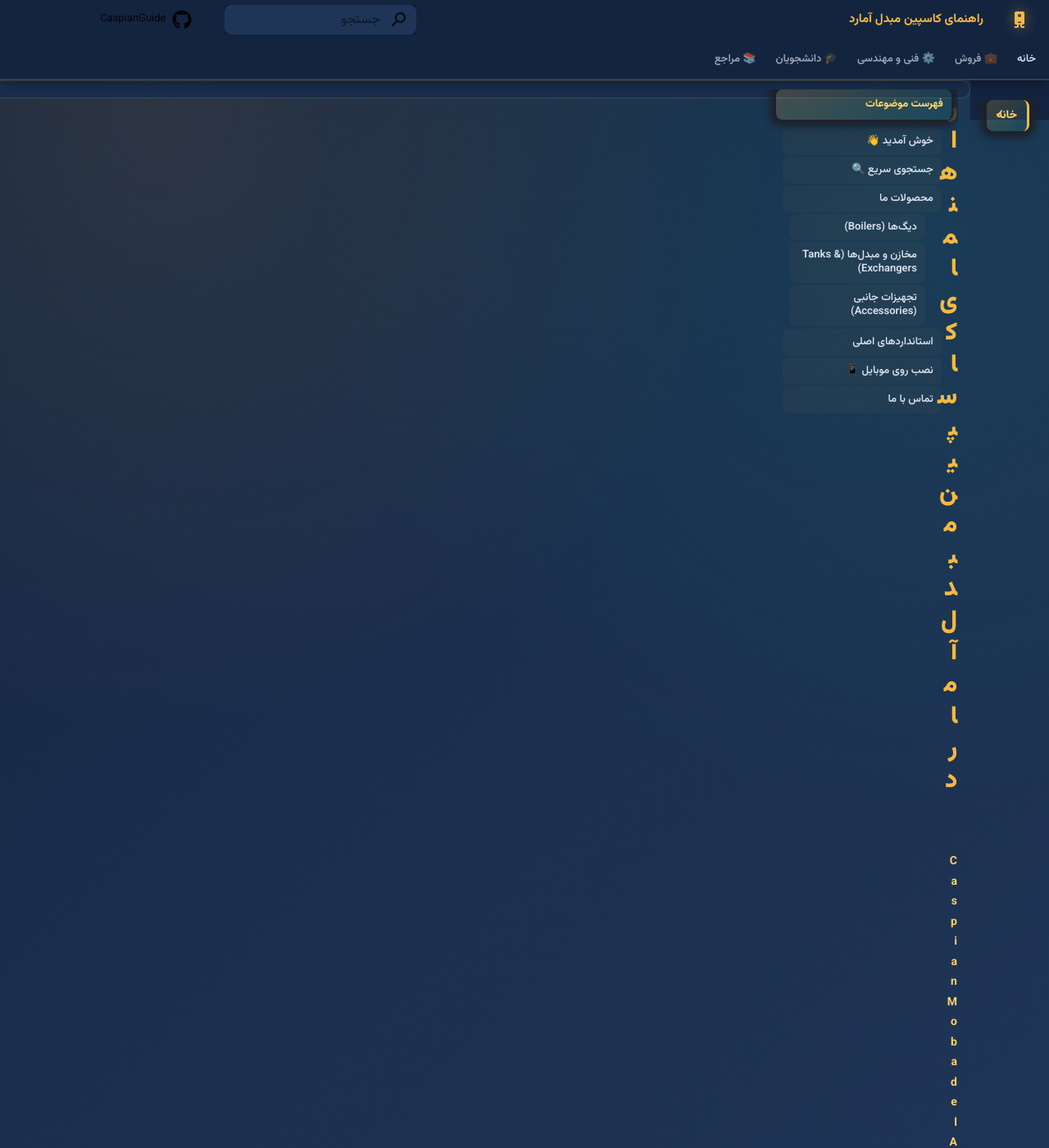
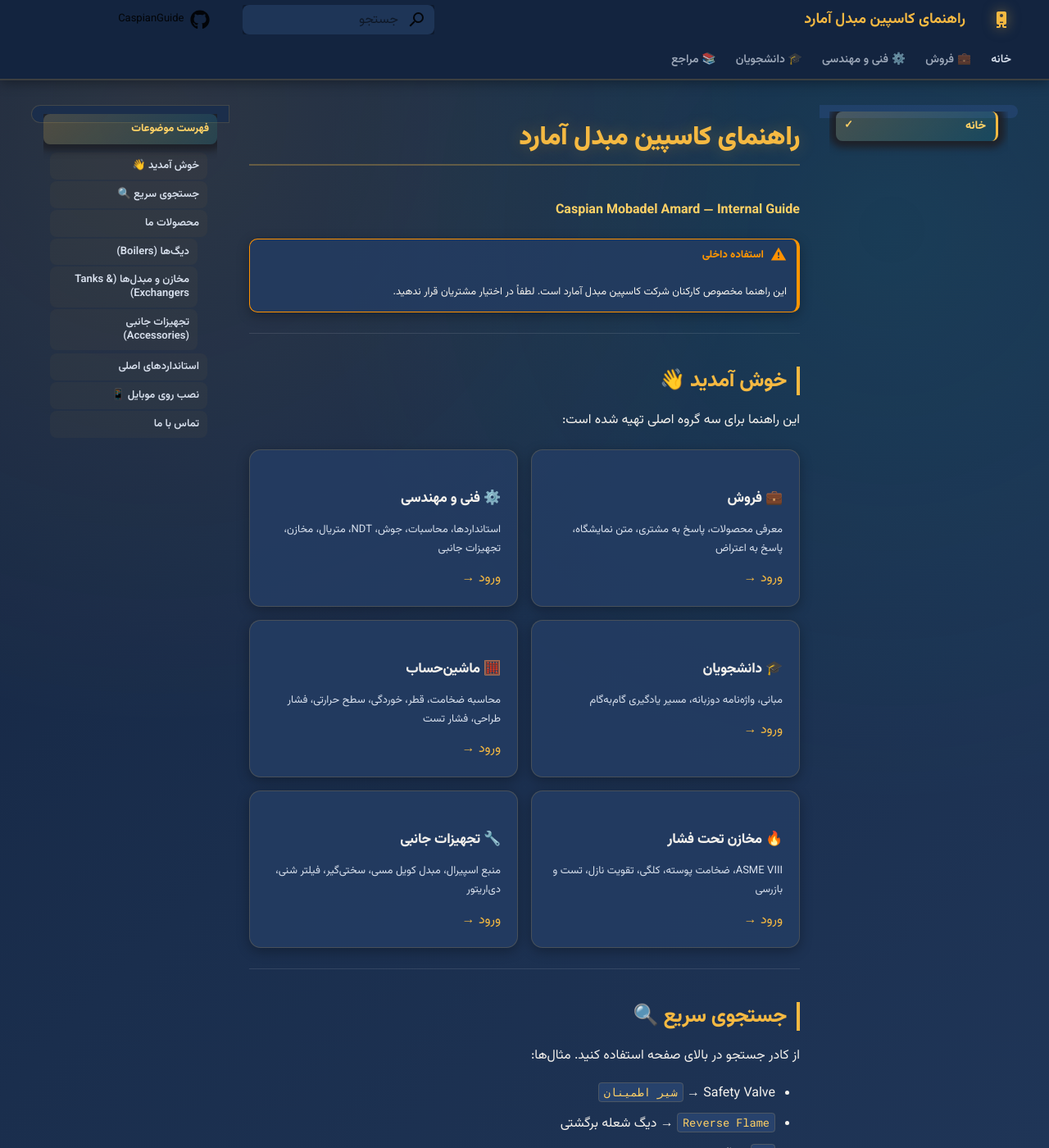
Before and after one commit to caspianmobadelamard/CaspianGuide, an MkDocs documentation site: the page built from docs/index.md, in a window 1280 px wide and 1400 px high. Shown: the whole window at 82% size. Built offline with MkDocs 1.6.1 and Material for MkDocs 9.7.7, drawn with Linux system fonts in a browser that asks for light colours; comment, search, counter and statistics services are not loaded; some of the changed text lies outside the part shown.

Commit message:
Fix desktop layout while keeping mobile full-width

```diff
--- a/docs/stylesheets/extra.css
+++ b/docs/stylesheets/extra.css
@@ -1,6 +1,6 @@
 /* ============================================
-   CaspianGuide — Navy Gold v5
-   Mobile-First Fix
+   CaspianGuide — Navy Gold v6
+   Desktop + Mobile Optimized
    ============================================ */
 @import url('https://fonts.googleapis.com/css2?family=Vazirmatn:wght@300;400;500;600;700;800;900&display=swap');
 
@@ -23,6 +23,7 @@
 
   --gradient-royal: linear-gradient(135deg, #f5b942 0%, #14b8a6 100%);
   --gradient-primary: linear-gradient(135deg, #f5b942 0%, #ff9500 100%);
+  --gradient-warm: linear-gradient(135deg, #ff6b6b 0%, #f5b942 100%);
 
   --border-soft: rgba(245,185,66,0.18);
 
@@ -31,45 +32,6 @@
   --md-primary-fg-color: #f5b942;
   --md-accent-fg-color: #14b8a6;
   --md-code-bg-color: #243c62;
-}
-
-/* ============================================
-   ✅ حیاتی: رفع مشکل عرض باریک
-   ============================================ */
-
-/* کل صفحه */
-html, body {
-  width: 100% !important;
-  max-width: 100% !important;
-  overflow-x: hidden !important;
-}
-
-/* کانتینر اصلی */
-.md-container,
-.md-main,
-.md-main__inner,
-.md-content,
-.md-grid {
-  max-width: 100% !important;
-  width: 100% !important;
-  margin: 0 !important;
-  padding: 0 !important;
-}
-
-/* محتوای اصلی */
-.md-content__inner {
-  max-width: 100% !important;
-  width: 100% !important;
-  margin: 0 !important;
-  padding: 16px !important;
-  background: transparent !important;
-  border-radius: 0 !important;
-  box-shadow: none !important;
-  border: none !important;
-}
-
-.md-content__inner::before {
-  display: none !important;
 }
 
 /* ============================================
@@ -85,6 +47,7 @@ body {
   background-size: cover !important;
   color: #f5f2ed;
   font-family: 'Vazirmatn', sans-serif;
+  overflow-x: hidden;
 }
 
 /* ============================================
@@ -94,19 +57,11 @@ body {
   background: rgba(20,36,64,0.98) !important;
   border-bottom: 1px solid rgba(245,185,66,0.18);
   box-shadow: 0 2px 15px rgba(0,0,0,0.4) !important;
-  width: 100% !important;
-  max-width: 100% !important;
-}
-
-.md-header__inner {
-  max-width: 100% !important;
-  padding: 0 12px !important;
 }
 
 .md-header__title {
   font-weight: 800;
   color: #f5b942 !important;
-  font-size: 15px !important;
 }
 
 .md-header__button {
@@ -125,23 +80,11 @@ body {
 .md-tabs {
   background: rgba(20,36,64,0.98) !important;
   border-bottom: 1px solid rgba(245,185,66,0.18);
-  width: 100% !important;
-  max-width: 100% !important;
-}
-
-.md-tabs__inner {
-  max-width: 100% !important;
-  padding: 0 8px !important;
-}
-
-.md-tabs__list {
-  padding: 0 !important;
 }
 
 .md-tabs__link {
   color: #d8e0ed !important;
   font-weight: 600;
-  font-size: 13px !important;
 }
 
 .md-tabs__link--active {
@@ -153,19 +96,10 @@ body {
 }
 
 /* ============================================
-   Sidebar (منوی موبایل)
+   Sidebar
    ============================================ */
 .md-sidebar {
-  background: rgba(20,36,64,0.98) !important;
-  width: 100% !important;
-}
-
-.md-sidebar--primary {
-  width: auto !important;
-}
-
-.md-nav {
-  padding: 0 8px !important;
+  background: rgba(45,80,140,0.4) !important;
 }
 
 .md-nav__title {
@@ -180,11 +114,12 @@ body {
 
 .md-nav__link {
   border-radius: 8px;
-  padding: 10px 12px !important;
+  padding: 9px 12px !important;
   color: #d8e0ed !important;
   font-weight: 600;
   margin-bottom: 2px;
   cursor: pointer;
+  transition: all 0.3s;
 }
 
 .md-nav__link:hover {
@@ -197,6 +132,7 @@ body {
   color: #ffd166 !important;
   font-weight: 800;
   border-right: 3px solid #f5b942;
+  position: relative;
 }
 
 .md-nav__link--active::after {
@@ -212,17 +148,32 @@ body {
   color: #f5b942 !important;
   width: 16px;
   height: 16px;
+  transition: transform 0.3s;
 }
 
 .md-nav__icon svg {
   fill: #f5b942 !important;
 }
 
+.md-nav__icon:hover,
+.md-nav__link:hover .md-nav__icon {
+  color: #ffd166 !important;
+  transform: rotate(90deg) scale(1.1);
+}
+
+.md-nav__item--nested > .md-nav__link .md-nav__icon svg {
+  fill: #f5b942 !important;
+}
+
+.md-nav__link--active .md-nav__icon svg {
+  fill: #ffd166 !important;
+}
+
 /* ============================================
-   TOC (فهرست موضوعات)
+   TOC
    ============================================ */
 .md-sidebar--secondary {
-  background: rgba(26,46,77,0.98) !important;
+  background: rgba(26,46,77,0.9) !important;
   border-radius: 10px;
   padding: 10px;
   border: 1px solid rgba(245,185,66,0.18);
@@ -234,6 +185,7 @@ body {
   font-size: 13px;
   padding: 10px;
   border-radius: 8px;
+  border: none !important;
 }
 
 .md-sidebar--secondary .md-nav__link {
@@ -245,6 +197,14 @@ body {
   background: rgba(245,185,66,0.04);
   display: block;
   cursor: pointer;
+  transition: all 0.3s;
+}
+
+.md-sidebar--secondary .md-nav__link:hover {
+  color: #ffd166 !important;
+  background: rgba(245,185,66,0.15);
+  border-right: 3px solid #f5b942;
+  padding-right: 14px !important;
 }
 
 .md-sidebar--secondary .md-nav__link--active {
@@ -260,10 +220,9 @@ body {
 .md-typeset h1 {
   color: #f5b942 !important;
   font-weight: 900;
-  font-size: 1.5rem !important;
   border-bottom: 2px solid rgba(245,185,66,0.3);
   padding-bottom: 10px;
-  margin-bottom: 16px;
+  text-shadow: 0 0 20px rgba(245,185,66,0.3);
 }
 
 .md-typeset h2 {
@@ -271,13 +230,11 @@ body {
   border-right: 4px solid #f5b942;
   padding-right: 12px;
   font-weight: 800;
-  font-size: 1.2rem !important;
 }
 
 .md-typeset h3 {
   color: #14b8a6;
   font-weight: 700;
-  font-size: 1.05rem !important;
 }
 
 .md-typeset h4 {
@@ -290,13 +247,12 @@ body {
    ============================================ */
 .md-typeset {
   color: #f5f2ed;
-  font-size: 14px;
-  line-height: 1.75;
 }
 
 .md-typeset p,
 .md-typeset li {
   color: #f5f2ed;
+  line-height: 1.85;
 }
 
 .md-typeset strong {
@@ -307,6 +263,7 @@ body {
 .md-typeset a {
   color: #f5b942;
   text-decoration: none;
+  transition: color 0.2s;
 }
 
 .md-typeset a:hover {
@@ -321,25 +278,28 @@ body {
   border: 1px solid rgba(245,185,66,0.18);
   border-radius: 10px;
   overflow: hidden;
-  display: block;
-  overflow-x: auto;
-  white-space: nowrap;
-  font-size: 13px;
+  box-shadow: 0 4px 15px rgba(0,0,0,0.3);
 }
 
 .md-typeset table:not([class]) th {
   background: linear-gradient(135deg, rgba(245,185,66,0.18), rgba(20,184,166,0.12)) !important;
   color: #ffd166 !important;
   font-weight: 800;
-  padding: 10px !important;
-  font-size: 12px;
+  border-bottom: 1px solid rgba(245,185,66,0.25) !important;
 }
 
 .md-typeset table:not([class]) td {
   border-bottom: 1px solid rgba(245,185,66,0.18) !important;
   color: #f5f2ed;
-  padding: 10px !important;
-  font-size: 12px;
+}
+
+.md-typeset table:not([class]) tr:hover td {
+  background: rgba(245,185,66,0.06);
+}
+
+.md-typeset table:not([class]) tr:hover td:first-child {
+  color: #f5b942;
+  font-weight: 800;
 }
 
 /* ============================================
@@ -349,21 +309,18 @@ body {
   background: rgba(36,60,98,0.85);
   border-right: 4px solid #f5b942;
   border-radius: 10px;
-  padding: 12px 14px;
-  margin: 12px 0;
-  font-size: 13px;
+  box-shadow: 0 4px 15px rgba(0,0,0,0.3);
 }
 
 .md-typeset .admonition.success { border-right-color: #14b8a6; }
 .md-typeset .admonition.warning { border-right-color: #ff9500; }
 .md-typeset .admonition.danger { border-right-color: #ff6b6b; }
+.md-typeset .admonition.tip { border-right-color: #f5b942; }
 
 .md-typeset .admonition-title {
   background: transparent !important;
   color: #f5b942 !important;
   font-weight: 800;
-  font-size: 13px;
-  margin-bottom: 6px;
 }
 
 .md-typeset .admonition.success > .admonition-title { color: #14b8a6 !important; }
@@ -388,11 +345,9 @@ body {
   background: rgba(36,60,98,0.9) !important;
   border: 1px solid rgba(245,185,66,0.18);
   border-radius: 10px;
-  padding: 12px !important;
   direction: ltr;
   text-align: left;
-  overflow-x: auto;
-  font-size: 12px;
+  box-shadow: 0 4px 15px rgba(0,0,0,0.3);
 }
 
 .md-typeset pre > code {
@@ -407,31 +362,58 @@ body {
    ============================================ */
 .product-grid {
   display: grid;
-  grid-template-columns: 1fr;
-  gap: 12px;
-  margin: 16px 0;
+  grid-template-columns: repeat(auto-fill, minmax(280px, 1fr));
+  gap: 16px;
+  margin: 20px 0;
 }
 
 .product-card {
   background: rgba(36,60,98,0.9);
   border: 1px solid rgba(245,185,66,0.18);
-  border-radius: 12px;
-  padding: 16px;
+  border-radius: 14px;
+  padding: 20px;
   position: relative;
+  overflow: hidden;
+  box-shadow: 0 4px 15px rgba(0,0,0,0.3);
+  transition: transform 0.3s, box-shadow 0.3s;
+}
+
+.product-card::before {
+  content: '';
+  position: absolute;
+  top: 0; right: 0; left: 0;
+  height: 3px;
+  background: var(--gradient-primary);
+  transform: scaleX(0);
+  transform-origin: right;
+  transition: transform 0.4s;
+}
+
+.product-card:hover {
+  transform: translateY(-6px);
+  box-shadow: 0 12px 30px rgba(0,0,0,0.4);
+}
+
+.product-card:hover::before {
+  transform: scaleX(1);
 }
 
 .product-card h3 {
-  font-size: 16px;
+  font-size: 17px;
   font-weight: 800;
   color: #f5f2ed;
   margin-bottom: 6px;
 }
 
+.product-card:hover h3 {
+  color: #f5b942;
+}
+
 .product-card p {
   color: #d8e0ed;
   font-size: 13px;
-  line-height: 1.7;
-  margin-bottom: 10px;
+  line-height: 1.8;
+  margin-bottom: 12px;
 }
 
 .product-card strong {
@@ -439,12 +421,12 @@ body {
   font-style: italic;
   font-size: 12px;
   display: block;
-  margin-bottom: 6px;
+  margin-bottom: 8px;
 }
 
 .product-card .badge {
   display: inline-block;
-  padding: 4px 10px;
+  padding: 5px 12px;
   background: rgba(245,185,66,0.12);
   border: 1px solid rgba(245,185,66,0.3);
   border-radius: 16px;
@@ -459,9 +441,20 @@ body {
 .calculator {
   background: rgba(36,60,98,0.9);
   border: 1px solid rgba(245,185,66,0.18);
-  border-radius: 12px;
-  padding: 16px;
-  margin: 16px 0;
+  border-radius: 14px;
+  padding: 22px;
+  margin: 20px 0;
+  position: relative;
+  overflow: hidden;
+  box-shadow: 0 8px 25px rgba(0,0,0,0.35);
+}
+
+.calculator::before {
+  content: '';
+  position: absolute;
+  top: 0; right: 0; left: 0;
+  height: 3px;
+  background: var(--gradient-royal);
 }
 
 .calc-formula {
@@ -469,21 +462,21 @@ body {
   background: rgba(20,184,166,0.08);
   border: 1px dashed rgba(20,184,166,0.4);
   border-radius: 8px;
-  padding: 12px;
+  padding: 14px;
   color: #14b8a6;
-  font-size: 13px;
+  font-size: 14px;
   direction: ltr;
   text-align: center;
-  margin: 12px 0;
+  margin: 16px 0;
   font-weight: 800;
   overflow-x: auto;
 }
 
 .calculator label {
   display: block;
-  margin: 10px 0 4px;
+  margin: 12px 0 6px;
   color: #d8e0ed;
-  font-size: 13px;
+  font-size: 13.5px;
   font-weight: 600;
 }
 
@@ -496,7 +489,7 @@ body {
 .calculator input,
 .calculator select {
   width: 100%;
-  padding: 10px 12px;
+  padding: 11px 14px;
   background: rgba(47,77,126,0.6);
   border: 1.5px solid rgba(245,185,66,0.18);
   border-radius: 8px;
@@ -507,12 +500,20 @@ body {
   direction: ltr;
   text-align: left;
   box-sizing: border-box;
+  transition: all 0.3s;
+}
+
+.calculator input:focus,
+.calculator select:focus {
+  outline: none;
+  border-color: #f5b942;
+  background: rgba(47,77,126,0.9);
 }
 
 .calculator button {
   width: 100%;
-  margin-top: 12px;
-  padding: 12px;
+  margin-top: 16px;
+  padding: 14px;
   background: var(--gradient-royal);
   color: #142440;
   border: none;
@@ -521,7 +522,13 @@ body {
   font-size: 14px;
   font-weight: 900;
   cursor: pointer;
-  box-sizing: border-box;
+  transition: transform 0.3s, box-shadow 0.3s;
+  box-shadow: 0 6px 20px rgba(245,185,66,0.3);
+}
+
+.calculator button:hover {
+  transform: translateY(-2px);
+  box-shadow: 0 10px 25px rgba(245,185,66,0.45);
 }
 
 /* ============================================
@@ -573,37 +580,149 @@ code {
 /* ============================================
    Scrollbar
    ============================================ */
-::-webkit-scrollbar { width: 6px; height: 6px; }
+::-webkit-scrollbar { width: 8px; height: 8px; }
 ::-webkit-scrollbar-track { background: #142440; }
 ::-webkit-scrollbar-thumb {
   background: var(--gradient-royal);
-  border-radius: 3px;
+  border-radius: 4px;
 }
 
 /* ============================================
-   Mobile Specific
+   ✅ DESKTOP — حفظ ساختار Material
+   ============================================ */
+@media screen and (min-width: 76.25em) {
+  .md-sidebar--primary {
+    background: rgba(45,80,140,0.4) !important;
+    border-radius: 0 16px 16px 0;
+    padding: 8px;
+    margin-right: 8px;
+  }
+
+  .md-sidebar--secondary {
+    background: rgba(26,46,77,0.9) !important;
+    border-radius: 16px 0 0 16px;
+    padding: 10px;
+    margin-left: 8px;
+  }
+}
+
+/* ============================================
+   ✅ MOBILE — نمایش تمام عرض
    ============================================ */
 @media screen and (max-width: 76.1875em) {
-  .md-content {
+  /* کل صفحه */
+  html, body {
     width: 100% !important;
     max-width: 100% !important;
+    overflow-x: hidden !important;
+  }
+
+  /* کانتینرها */
+  .md-container,
+  .md-main,
+  .md-main__inner,
+  .md-content,
+  .md-grid {
+    max-width: 100% !important;
+    width: 100% !important;
     margin: 0 !important;
     padding: 0 !important;
   }
 
+  /* محتوای اصلی */
   .md-content__inner {
+    max-width: 100% !important;
+    width: 100% !important;
+    margin: 0 !important;
     padding: 14px !important;
-    margin: 0 !important;
-    width: 100% !important;
-    max-width: 100% !important;
+    background: transparent !important;
+    border-radius: 0 !important;
+    box-shadow: none !important;
+    border: none !important;
   }
 
+  .md-content__inner::before {
+    display: none !important;
+  }
+
+  /* Header تمام عرض */
+  .md-header__inner {
+    max-width: 100% !important;
+    padding: 0 12px !important;
+  }
+
+  .md-header__title {
+    font-size: 15px !important;
+  }
+
+  /* Tabs */
+  .md-tabs__inner {
+    max-width: 100% !important;
+    padding: 0 8px !important;
+  }
+
+  .md-tabs__link {
+    font-size: 13px !important;
+  }
+
+  /* TOC تمام عرض */
+  .md-sidebar--secondary {
+    background: rgba(26,46,77,0.98) !important;
+    border-radius: 10px;
+    padding: 10px;
+    margin: 8px !important;
+    border: 1px solid rgba(245,185,66,0.18);
+  }
+
+  /* Sidebar تمام عرض */
+  .md-sidebar--primary {
+    background: rgba(20,36,64,0.98) !important;
+  }
+
+  .md-nav {
+    padding: 0 8px !important;
+  }
+
+  /* Tables - اسکرول افقی */
+  .md-typeset table:not([class]) {
+    display: block;
+    overflow-x: auto;
+    white-space: nowrap;
+    font-size: 13px;
+  }
+
+  .md-typeset table:not([class]) th {
+    padding: 10px !important;
+    font-size: 12px;
+  }
+
+  .md-typeset table:not([class]) td {
+    padding: 10px !important;
+    font-size: 12px;
+  }
+
+  /* Cards */
+  .product-grid {
+    grid-template-columns: 1fr;
+    gap: 12px;
+  }
+
+  /* Headings */
   .md-typeset h1 {
-    font-size: 1.35rem !important;
+    font-size: 1.5rem !important;
   }
 
   .md-typeset h2 {
-    font-size: 1.15rem !important;
+    font-size: 1.25rem !important;
+  }
+
+  .md-typeset h3 {
+    font-size: 1.1rem !important;
+  }
+
+  /* حذف انیمیشن‌ها */
+  .product-card {
+    transition: none !important;
   }
 
   /* حذف backdrop-filter */
@@ -615,27 +734,27 @@ code {
     -webkit-backdrop-filter: none !important;
   }
 
-  .md-nav--primary .md-nav__title {
-    background: rgba(20,36,64,0.98) !important;
-  }
-
-  .md-nav--primary .md-nav__title[for="__drawer"] {
-    color: #ffd166 !important;
-    background: rgba(20,36,64,0.98) !important;
+  /* Admonitions */
+  .md-typeset .admonition {
+    padding: 12px 14px;
+    font-size: 13px;
   }
 }
 
+/* ============================================
+   📱 MOBILE SMALL
+   ============================================ */
 @media screen and (max-width: 480px) {
   .md-content__inner {
     padding: 10px !important;
   }
 
   .md-typeset h1 {
-    font-size: 1.25rem !important;
+    font-size: 1.3rem !important;
   }
 
   .md-typeset h2 {
-    font-size: 1.05rem !important;
+    font-size: 1.15rem !important;
   }
 
   .md-typeset h3 {
@@ -652,11 +771,16 @@ code {
   }
 
   .calculator {
-    padding: 12px;
+    padding: 14px;
   }
 
   .product-card {
-    padding: 14px;
+    padding: 16px;
+  }
+
+  .calc-formula {
+    font-size: 12px;
+    padding: 10px;
   }
 }
 
```
